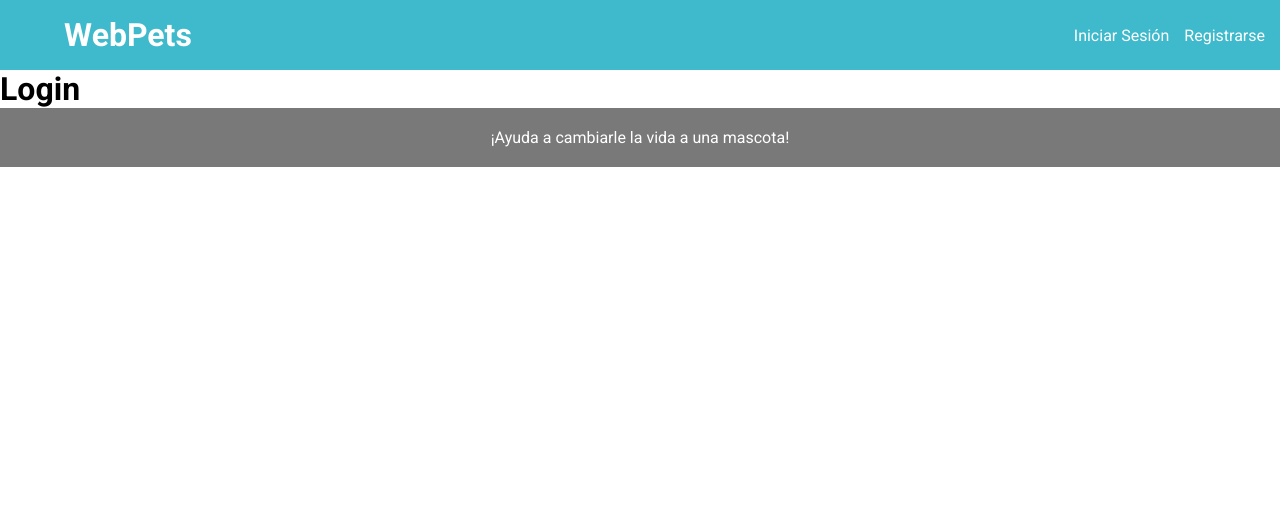
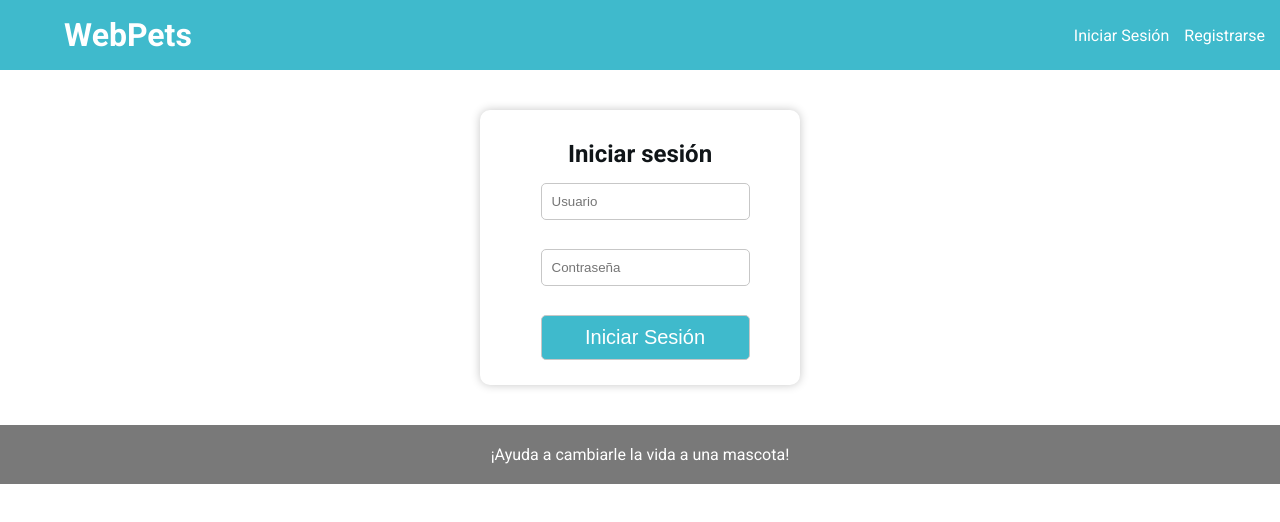
Before and after one commit to sasierra98/frontend, a Vue app: page /#/user/login in a window 1280 px wide. Shown: the top 522 px of the page. Built offline with nearby package versions, Linux system fonts and the light colour scheme; what @vue/apollo-option would draw is missing.

Commit message:
View LogIn

```diff
--- a/src/components/LogIn.vue
+++ b/src/components/LogIn.vue
@@ -1,13 +1,127 @@
 <template>
-    <h1>Login</h1>
+    <div class="logIn_user">
+        <div class="container_logIn_user">
+            <h2>Iniciar sesión</h2>
+
+            <form v-on:submit.prevent="processLogInUser" >
+                <input type="text" v-model="user.username" placeholder="Usuario">
+                <br>
+                <input type="password" v-model="user.password" placeholder="Contraseña">
+                <br>
+                <button type="submit">Iniciar Sesión</button>
+            </form>
+        </div>
+    </div>
 </template>
 
 <script>
+import gql from "graphql-tag";
+
 export default {
+    name: "LogIn",
+  data: function() {
+    return {
+      user: {
+          username: "",
+          password: "",
+      },
+    };
+  },
 
+  methods: {
+    processLogInUser: async function() {
+      await this.$apollo
+        .mutate({
+          mutation: gql`
+           mutation($credentials: CredentialsInput!) {
+             logIn(credentials: $credentials) {
+               refresh
+               access
+             }
+           }
+         `,
+         variables: {
+           credentials: this.user,
+         },
+       })
+       .then((result) => {
+         let dataLogIn = {
+           username: this.user.username,
+           token_access: result.data.logIn.access,
+           token_refresh: result.data.logIn.refresh,
+         };
+
+        this.$emit("completedLogIn", dataLogIn);
+       })
+       .catch((error) => {
+         alert("ERROR 401: Credenciales Incorrectas.");
+       });
+    },
+  },
 }
 </script>
 
 <style>
 
+     .logIn_user{
+        margin: 0;
+        padding: 0%;
+        height: 100%;
+        width: 100%;
+        display: flex;
+        justify-content: center;
+        align-items: center;
+      }
+
+      .container_logIn_user {
+        margin: 40px;
+        padding: 20px;
+        box-shadow: 0px 0px 10px #c7c7c7;
+        border-radius: 10px;
+        width: 25%;
+        height: 60%;
+        display: flex;
+        flex-direction: column;
+        justify-content: center;
+        align-items: center;
+      }
+
+      .container_logIn_user h2{
+        margin: 10px;
+
+      }
+
+      .container_logIn_user form input,button{
+        margin: 5px;
+        width: 100%;
+        border: 1px solid #c7c7c7;
+        border-radius: 5px;
+        padding: 10px;
+      }
+
+      .container_logIn_user form{
+        display: flex;
+        flex-direction: column;
+        justify-content: center;
+      }
+
+      .logIn_user h2{
+         color: #101518;
+      }
+
+      .container_logIn_user form button{
+        border: 1px solid #c7c7c7;
+        border-radius: 5px;
+        padding: 10px;
+        background-color: #3FBACC;
+        color: #FFFFFF;
+        font-size: 20px;
+        transition: .3s;
+        cursor: pointer;
+      }
+
+      .container_logIn_user form button:hover{
+        background-color: #FFFFFF;
+        color: #3FBACC;
+      }
 </style>
```
